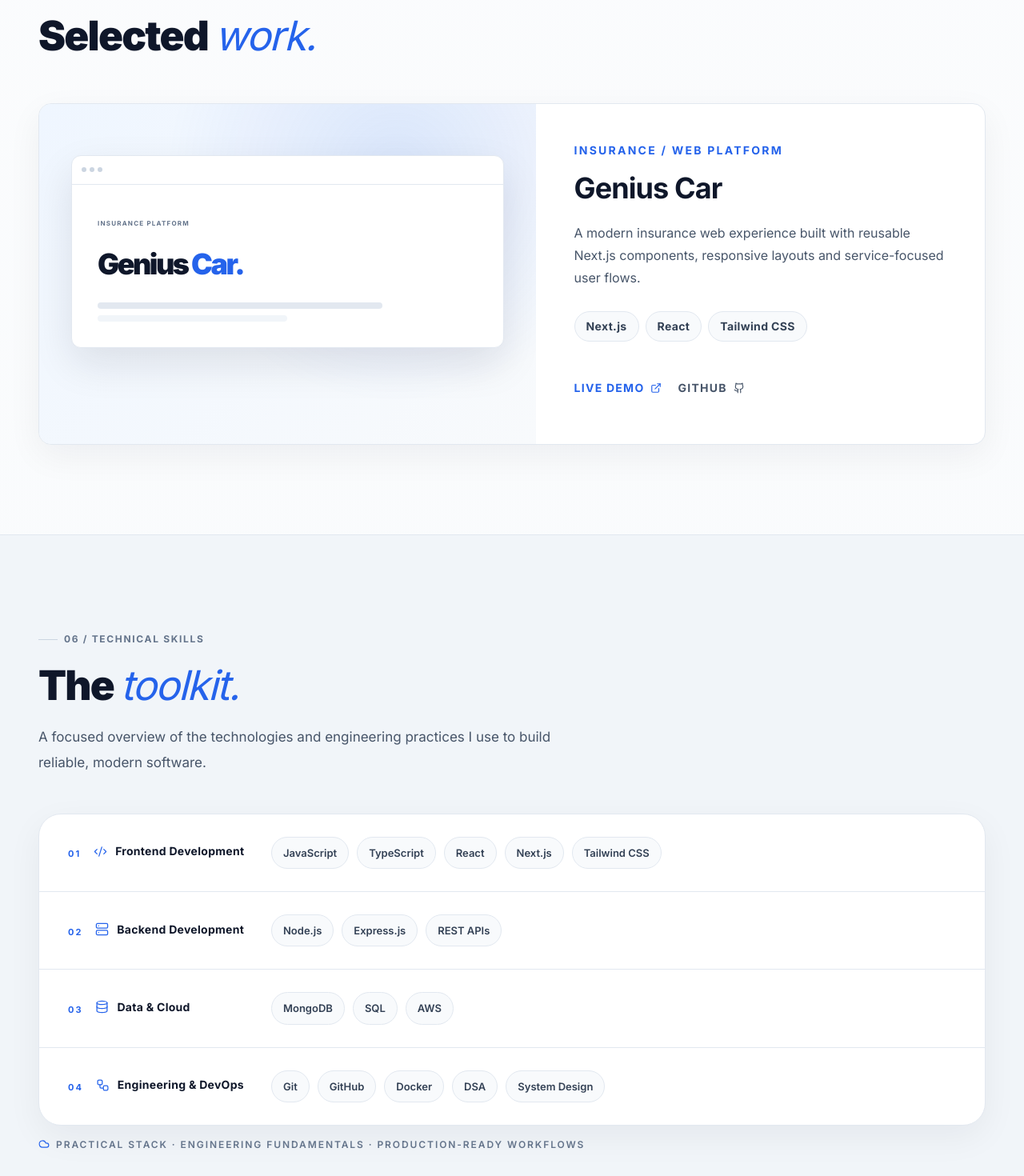
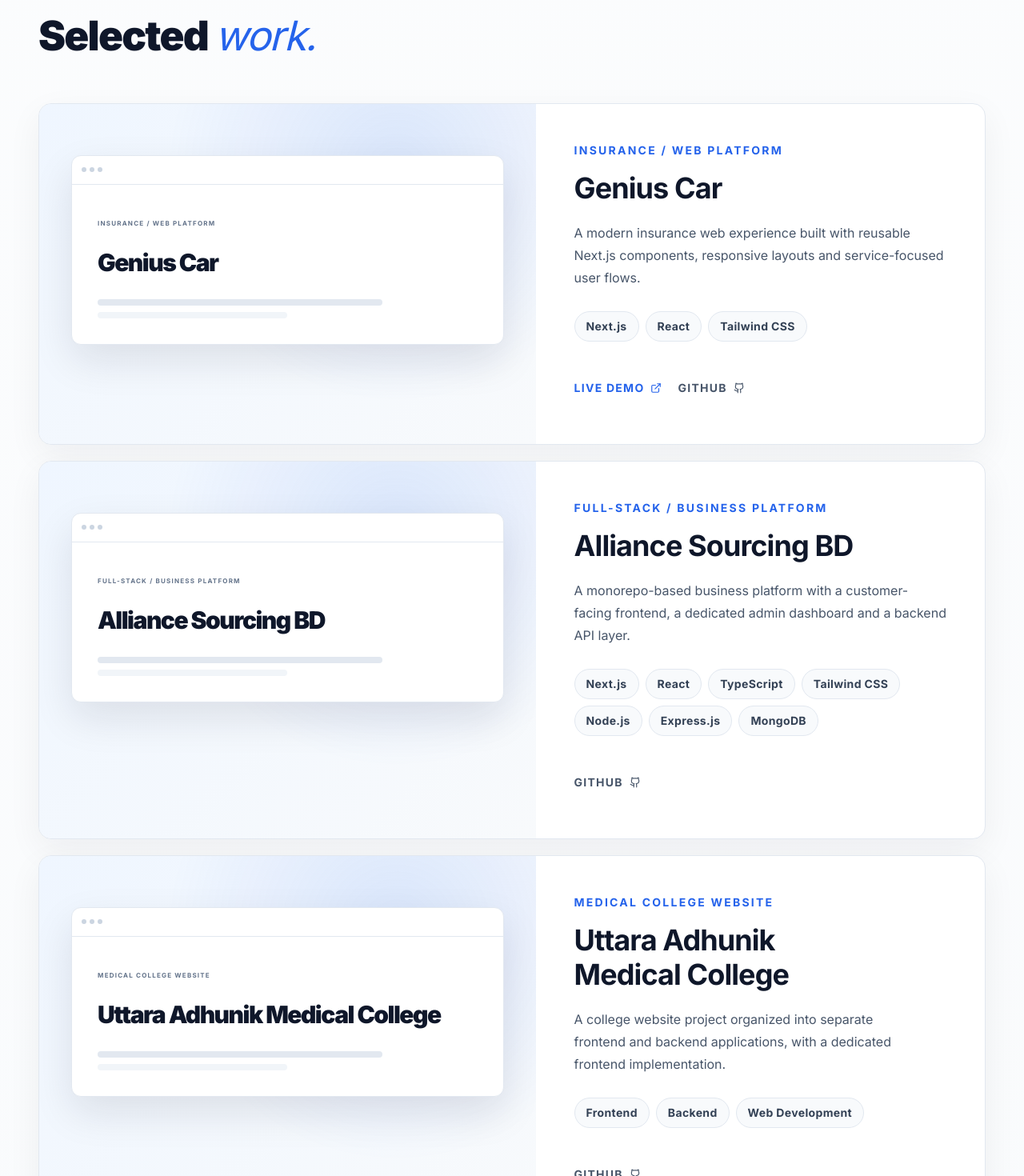
Before and after one commit to Mehedi1-SWE/portfolio, a Next.js app: page / in a window 1280 px wide. Shown: the part 4440-5910 px from the top of the page at 80% size. Built offline with nearby package versions, Linux system fonts and the light colour scheme.

Commit message:
Expand portfolio with verified projects

```diff
--- a/components/Projects.tsx
+++ b/components/Projects.tsx
@@ -8,7 +8,21 @@ const projects = [
     description: "A modern insurance web experience built with reusable Next.js components, responsive layouts and service-focused user flows.",
     stack: ["Next.js", "React", "Tailwind CSS"],
     demo: "https://genius-car.vercel.app",
-    github: "https://github.com/Mehedi1-SWE/Genius-Car.git",
+    github: "https://github.com/Mehedi1-SWE/Genius-Car",
+  },
+  {
+    title: "Alliance Sourcing BD",
+    category: "Full-Stack / Business Platform",
+    description: "A monorepo-based business platform with a customer-facing frontend, a dedicated admin dashboard and a backend API layer.",
+    stack: ["Next.js", "React", "TypeScript", "Tailwind CSS", "Node.js", "Express.js", "MongoDB"],
+    github: "https://github.com/Mehedi1-SWE/Alliance-Sourcing-BD",
+  },
+  {
+    title: "Uttara Adhunik Medical College",
+    category: "Medical College Website",
+    description: "A college website project organized into separate frontend and backend applications, with a dedicated frontend implementation.",
+    stack: ["Frontend", "Backend", "Web Development"],
+    github: "https://github.com/Mehedi1-SWE/Uttara-Adhunik-Medical-College",
   },
 ];
 
@@ -24,8 +38,8 @@ export function Projects() {
               <div className="relative mx-auto mt-4 max-w-xl rounded-xl border border-[#E2E8F0] bg-white shadow-[0_20px_50px_rgba(15,23,42,.10)] transition duration-500 group-hover:scale-[1.015] sm:mt-6">
                 <div className="flex h-9 items-center gap-1 border-b border-[#E2E8F0] px-3"><i className="block h-1.5 w-1.5 rounded-full bg-[#CBD5E1]" /><i className="block h-1.5 w-1.5 rounded-full bg-[#CBD5E1]" /><i className="block h-1.5 w-1.5 rounded-full bg-[#CBD5E1]" /></div>
                 <div className="p-4 sm:p-8">
-                  <span className="text-[8px] font-bold uppercase tracking-[.15em] text-[#64748B]">Insurance platform</span>
-                  <p className="mt-5 text-3xl font-black tracking-[-.07em] sm:text-4xl text-[#0F172A]">Genius <span className="text-[#2563EB]">Car.</span></p>
+                  <span className="text-[8px] font-bold uppercase tracking-[.15em] text-[#64748B]">{project.category}</span>
+                  <p className="mt-5 text-2xl font-black tracking-[-.05em] sm:text-3xl text-[#0F172A]">{project.title}</p>
                   <div className="mt-7 h-2 w-3/4 rounded-full bg-[#E2E8F0]" /><div className="mt-2 h-2 w-1/2 rounded-full bg-[#F1F5F9]" />
                 </div>
               </div>
@@ -37,7 +51,7 @@ export function Projects() {
               <p className="mt-5 text-[16px] leading-7 text-[#475569]">{project.description}</p>
               <div className="mt-7 flex flex-wrap gap-2">{project.stack.map((item) => <span key={item} className="inline-flex items-center rounded-full border border-[#E2E8F0] bg-[#F8FAFC] px-3.5 py-2 text-sm font-bold tracking-[.025em] text-[#334155] transition hover:-translate-y-0.5 hover:border-[#CBD5E1] hover:bg-white">{item}</span>)}</div>
               <div className="mt-9 flex flex-wrap gap-5">
-                <a href={project.demo} target="_blank" rel="noreferrer" className="inline-flex min-h-11 items-center gap-2 text-sm font-bold uppercase tracking-[.09em] text-[#2563EB] transition hover:translate-x-1 hover:text-[#1D4ED8]">Live Demo <ExternalLink size={14} /></a>
+                {project.demo && <a href={project.demo} target="_blank" rel="noreferrer" className="inline-flex min-h-11 items-center gap-2 text-sm font-bold uppercase tracking-[.09em] text-[#2563EB] transition hover:translate-x-1 hover:text-[#1D4ED8]">Live Demo <ExternalLink size={14} /></a> }
                 <a href={project.github} target="_blank" rel="noreferrer" className="inline-flex min-h-11 items-center gap-2 text-sm font-bold uppercase tracking-[.09em] text-[#475569] transition hover:translate-x-1 hover:text-[#1D4ED8]">GitHub <Github size={14} /></a>
               </div>
             </div>
```
